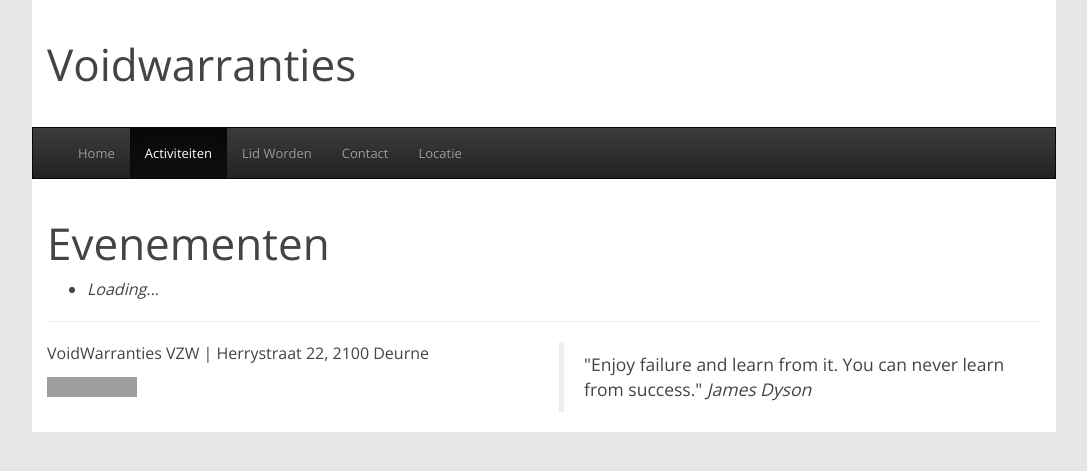
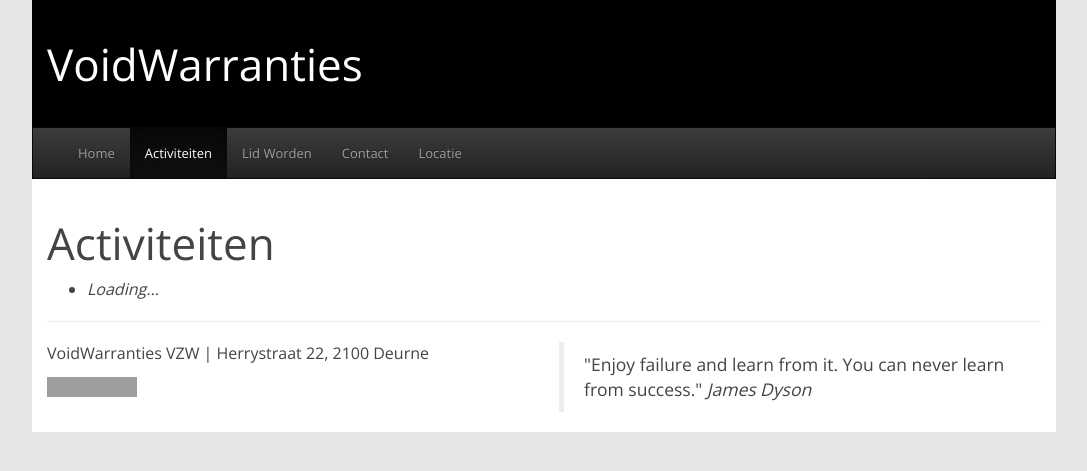
Before and after one commit to voidwarranties/voidwarranties.github.io, a Jekyll site: the page built from activiteiten.md, in a window 1280 px wide. Shown: the top 471 px of the page, without its empty margins (96-1183 px from the left). Built offline with Jekyll 4.4.1, drawn with Linux system fonts in a browser that asks for light colours; our own code applies the rules of GitHub Pages for plain Markdown files; grey boxes are pictures that could not be loaded.

Commit message:
added logo to  header (and changed colors)

```diff
--- a/_layouts/default.html
+++ b/_layouts/default.html
@@ -25,8 +25,14 @@
         background-color: white;
         padding: 0;
       }
+      .header-background {
+        color: white;
+        background-color: black;
+      }
       .page-header {
         border: 0;
+//        color: white;
+//        background-color: black;
       }
       .navbar {
         border-radius: 0;
@@ -51,7 +57,9 @@
           text-decoration: none;
           display: inline;
       }
-
+      .img {
+	  float: right;
+      }
     </style>
     <!-- jQuery (necessary for Bootstrap's JavaScript plugins) -->
     <script src="https://ajax.googleapis.com/ajax/libs/jquery/1.12.4/jquery.min.js"></script>
@@ -60,9 +68,11 @@
   </head>
   <body>
     <div class="container">
-      <div class="container">
+      <div class="container header-background">
         <div class="page-header">
-            <h1>Voidwarranties<a href="/status/" target="_blank" title="Voidwarranties is currently open">open</a></h1>
+	    <img class="img">
+            <h1>VoidWarranties<a href="/status/" target="_blank" title="Voidwarranties is currently open">open</a></h1>
+
         </div>
       </div>
       <nav class="navbar navbar-inverse">
@@ -106,6 +116,9 @@
   $.getJSON("https://spaceapi.voidwarranties.be", function(data) {
       if (data.state.open) {
         $("h1").addClass("open");
+        $(".img").attr("src",data.state.icon.open);
+      } else {
+        $(".img").attr("src",data.state.icon.closed);
       }
   });
 });
--- a/activiteiten.md
+++ b/activiteiten.md
@@ -1,3 +1,3 @@
-# Evenementen
+# Activiteiten
 
 {% include meetup_widget.html %}
```
